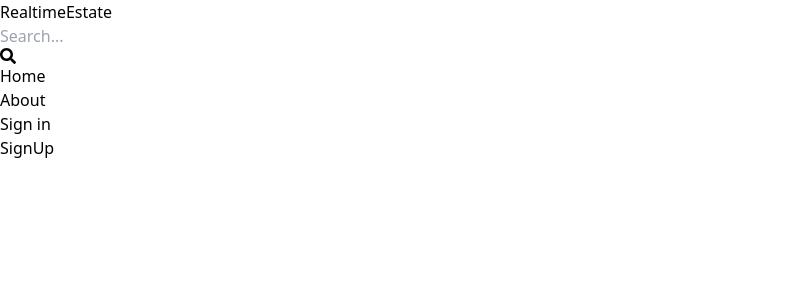
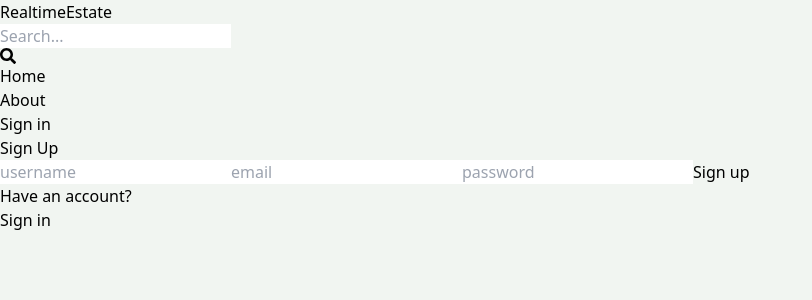
Before and after one commit to markmugisha/real-estate-app, a React (Vite) app in the folder client/: page /sign-up in a window 1280 px wide. Shown: the top 300 px of the page, without its empty margins (0-812 px from the left). Built offline with nearby package versions, Linux system fonts and the light colour scheme.

Commit message:
create sign up UI

```diff
--- a/client/src/index.css
+++ b/client/src/index.css
@@ -1,3 +1,7 @@
 @tailwind base;
 @tailwind components;
 @tailwind utilities;
+
+body {
+    background-color: rgb(241, 245, 241);
+}
--- a/client/src/pages/SignUp.jsx
+++ b/client/src/pages/SignUp.jsx
@@ -1,9 +1,22 @@
-// import React from 'react'
+import { Link } from 'react-router-dom'
+
 
 function SignOut() {
   return (
-    <div>
-      SignUp
+    <div className="p-3 max-w-lg mx-auto">
+      <h1 className="text-3xl text-center font-semibold my-7">Sign Up</h1>
+      <form className="flex flex-col gap-4">
+        <input type="text" placeholder="username" className="border p-3 rounded-lg" id='username' />
+        <input type="text" placeholder="email" className="border p-3 rounded-lg" id='email' />
+        <input type="text" placeholder="password" className="border p-3 rounded-lg" id='password' />
+        <button className="bg-slate-700 text-white p-3 rounded-lg uppercase hover: opacity-95">Sign up</button>
+      </form>
+      <div className='flex gap-2 mt-5'>
+        <h1>Have an account?</h1>
+        <Link to="/sign-in">
+        <span className='text-blue-700'>Sign in</span>
+        </Link>
+      </div>
     </div>
   )
 }
```
